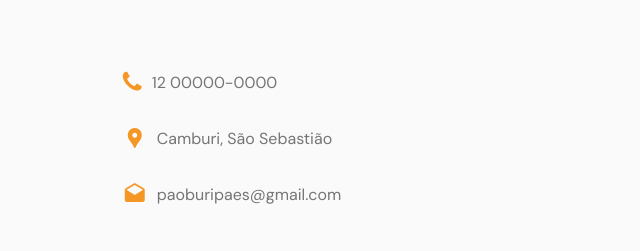
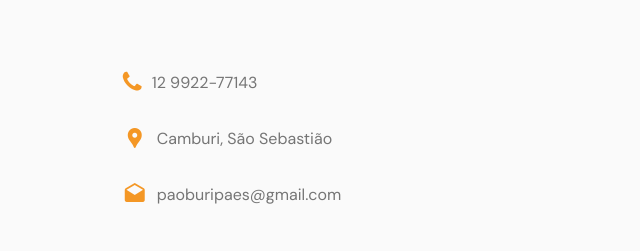
Before and after one commit to CriaB/paoburi, a plain HTML site: page index.html in a window 1280 px wide. Shown: the part 3520-3771 px from the top of the page, 640-1280 px from the left. Drawn offline with nearby package versions, Linux system fonts and the light colour scheme; files whose address does not match are found by name.

Commit message:
Update index.html

```diff
--- a/index.html
+++ b/index.html
@@ -256,7 +256,7 @@
 
           <div class="links">
             <ul class="grid">
-              <li><i class="icon-phone"></i> 12 00000-0000</li>
+              <li><i class="icon-phone"></i> 12 9922-77143</li>
               <li><i class="icon-location_pin"></i> Camburi, São Sebastião</li>
               <li><i class="icon-drafts"></i> paoburipaes@gmail.com</li>
             </ul>
```
